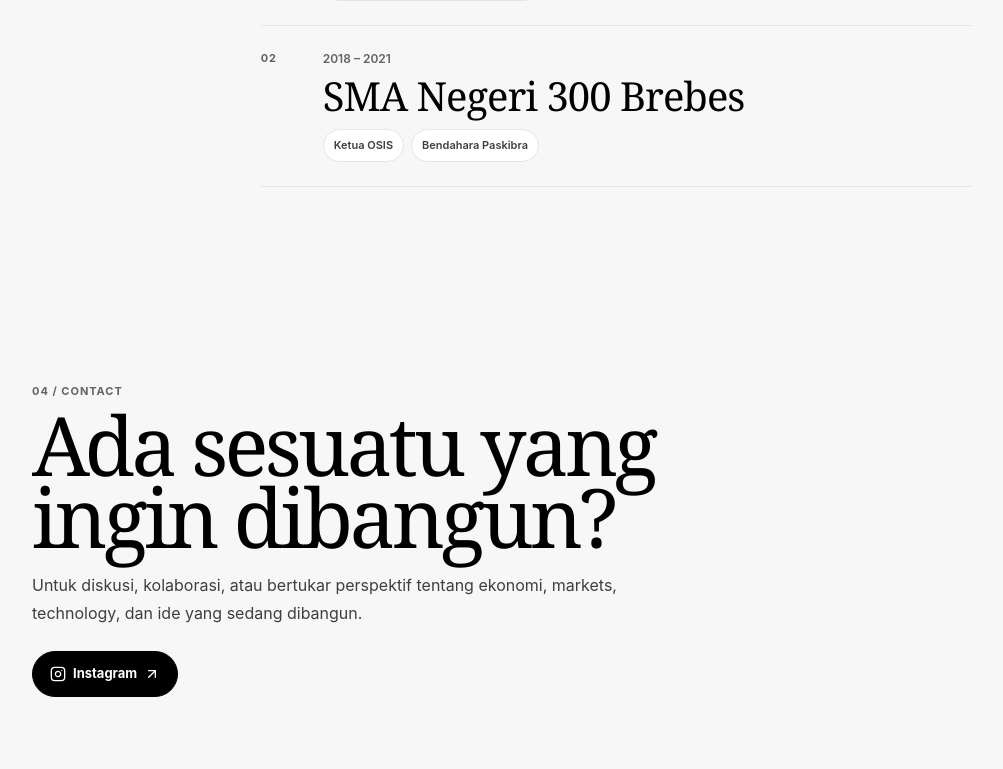
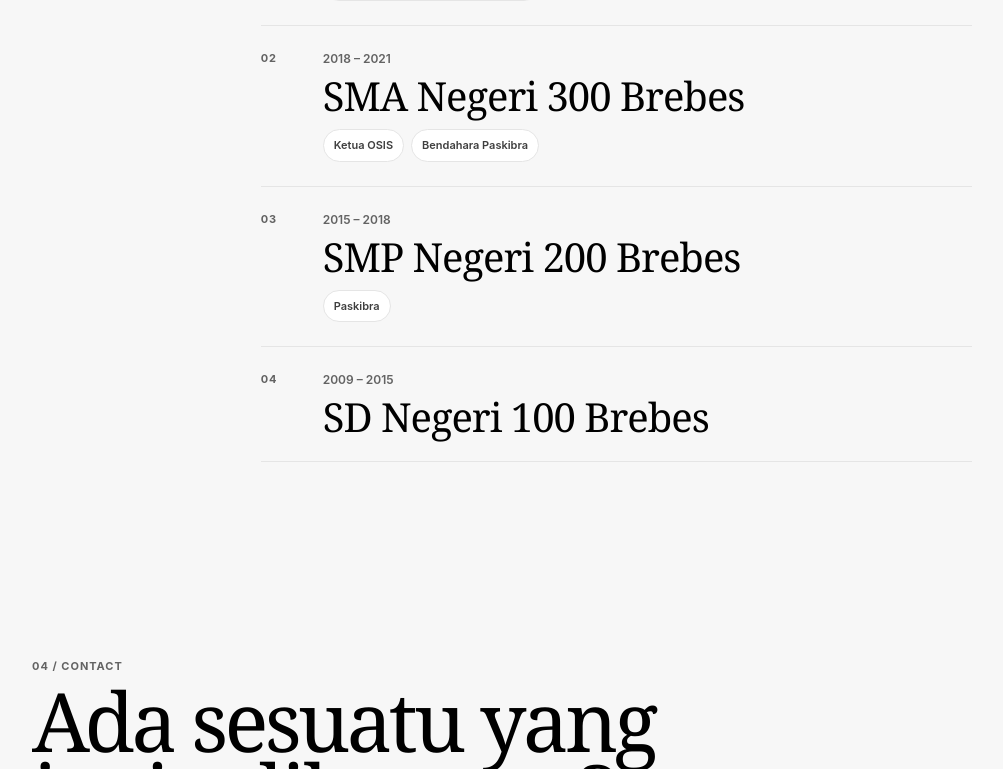
Before and after one commit to LionerHakim/JRHs, a React (Vite) app: page / in a window 1280 px wide. Shown: the part 2323-3092 px from the top of the page, without its empty margins (208-1211 px from the left). Built offline with nearby package versions, Linux system fonts and the light colour scheme.

Commit message:
fix: restore complete JRH experience timeline

```diff
--- a/src/components/RekamJejak.tsx
+++ b/src/components/RekamJejak.tsx
@@ -1,6 +1,8 @@
 const experienceData = [
   { institution: 'Universitas Islam Indonesia', degree: 'Ilmu Ekonomi', year: '2021 – sekarang', activities: ['Kelompok Studi Pasar Modal (KSPM)'] },
   { institution: 'SMA Negeri 300 Brebes', degree: '', year: '2018 – 2021', activities: ['Ketua OSIS', 'Bendahara Paskibra'] },
+  { institution: 'SMP Negeri 200 Brebes', degree: '', year: '2015 – 2018', activities: ['Paskibra'] },
+  { institution: 'SD Negeri 100 Brebes', degree: '', year: '2009 – 2015', activities: [] },
 ] as const;
 
 export default function RekamJejak() {
@@ -16,14 +18,14 @@ export default function RekamJejak() {
             <article key={item.institution} className="experience-row">
               <div className="experience-number">0{index + 1}</div>
               <div className="experience-main">
-                <div className="experience-topline">
-                  <span>{item.year}</span>
-                </div>
+                <div className="experience-topline"><span>{item.year}</span></div>
                 <h3>{item.institution}</h3>
                 {item.degree && <p className="experience-degree">{item.degree}</p>}
-                <ul>
-                  {item.activities.map((activity) => <li key={activity}>{activity}</li>)}
-                </ul>
+                {item.activities.length > 0 && (
+                  <ul>
+                    {item.activities.map((activity) => <li key={activity}>{activity}</li>)}
+                  </ul>
+                )}
               </div>
             </article>
           ))}
```
